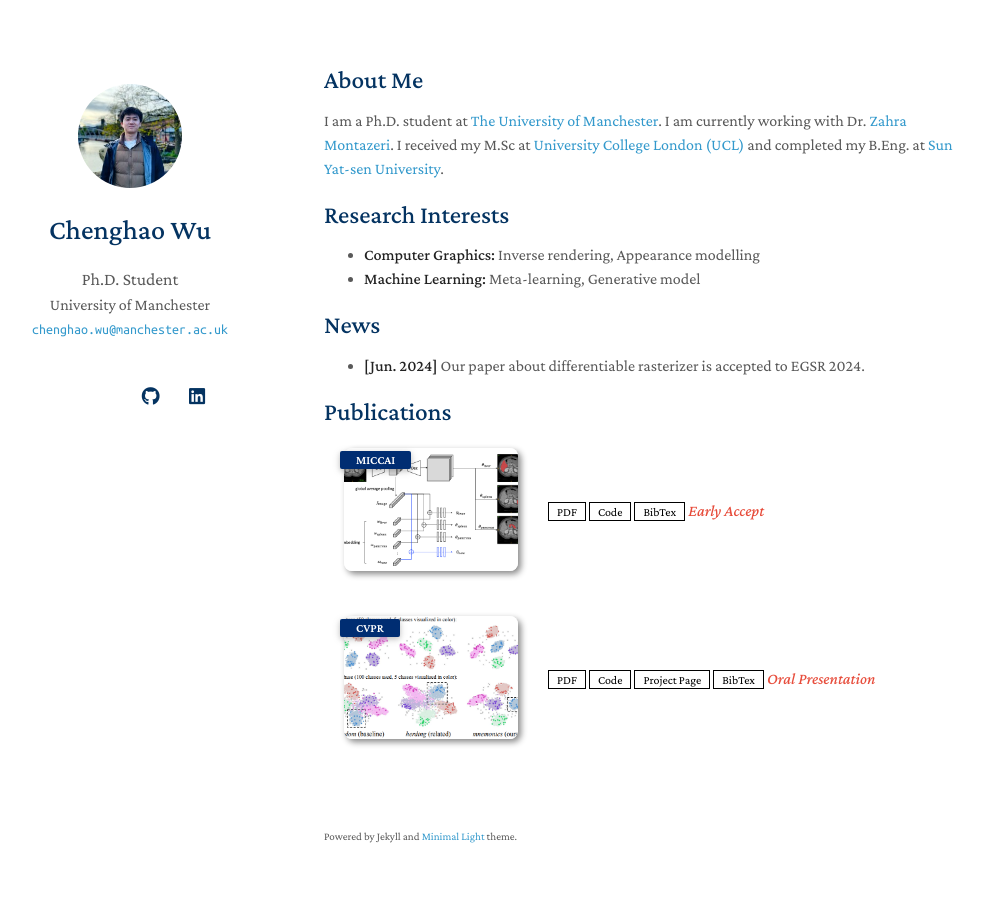
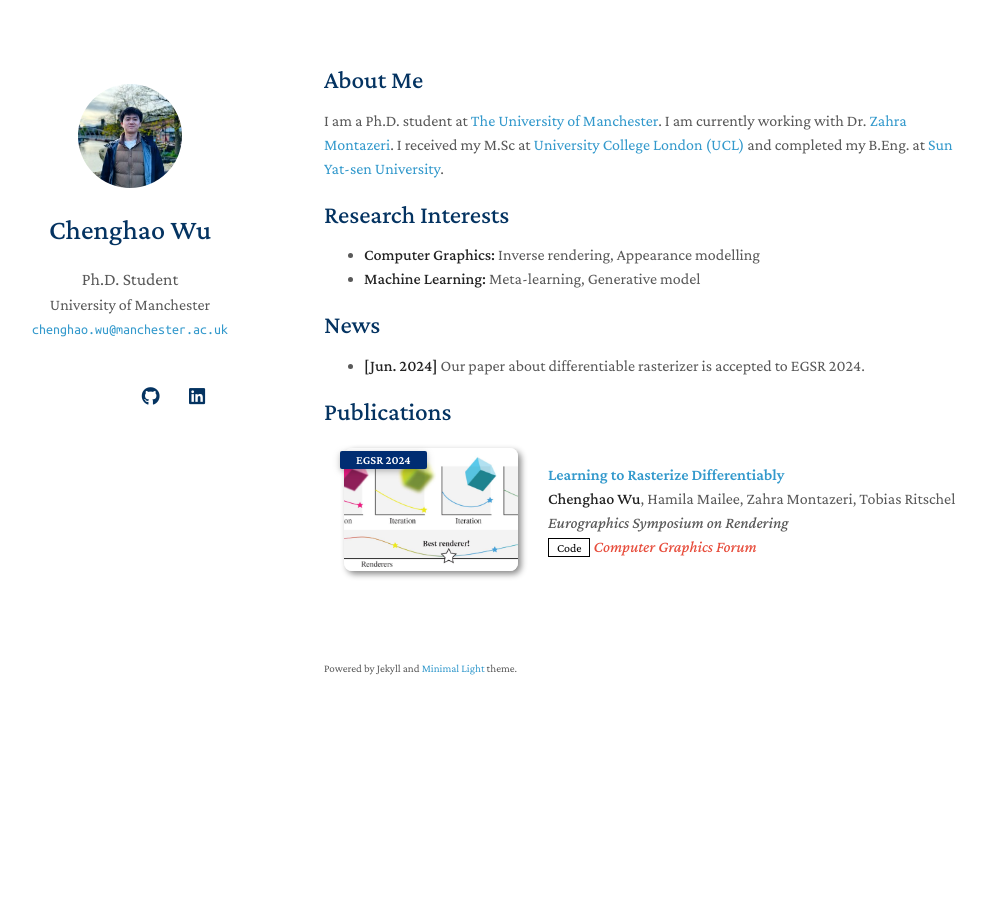
Before and after one commit to Theo-Wu/Theo-Wu.github.io, a Jekyll site: the page built from index.md, in a window 1280 px wide. Shown: the whole page, without its empty margins (146-1131 px from the left). Built offline with Jekyll 4.4.1, drawn with Linux system fonts in a browser that asks for light colours; nearby versions of some CDN libraries; a style sheet for code colours, icons or effects is not loaded; our own code applies the rules of GitHub Pages for plain Markdown files.

Commit message:
update publication

```diff
--- a/_data/publications.yml
+++ b/_data/publications.yml
@@ -1,22 +1,11 @@
 main:
 
-  - title: Continual Learning for Abdominal Multi-Organ and Tumor Segmentation
-    authors: Yixiao Zhang, Xinyi Li, Huimiao Chen, Alan Yuille, <strong>Yaoyao Liu*</strong>, Zongwei Zhou* (*Corresponding authors)
-    conference_short: MICCAI
-    conference: International Conference on Medical Image Computing and Computer-Assisted Intervention <strong>(MICCAI)</strong>, 2023.
-    pdf: https://arxiv.org/pdf/2306.00988.pdf
-    code: https://github.com/MrGiovanni/ContinualLearning
-    bibtex: https://bib.yliu.me/MICCAI23.txt
-    image: ./assets/img/teaser_example_2.png
-    notes: Early Accept
-
-  - title: "Mnemonics Training: Multi-Class Incremental Learning without Forgetting"
-    authors: <strong>Yaoyao Liu</strong>, Yuting Su, An-An Liu, Bernt Schiele, Qianru Sun
-    conference_short: CVPR
-    conference: IEEE/CVF Conference on Computer Vision and Pattern Recognition <strong>(CVPR)</strong>, 2020.
-    pdf: https://arxiv.org/pdf/2002.10211.pdf
-    code: https://github.com/yaoyao-liu/class-incremental-learning/tree/main/mnemonics-training
-    page: https://class-il.mpi-inf.mpg.de/mnemonics/
-    bibtex: https://class-il.mpi-inf.mpg.de/mnemonics/
-    notes: Oral Presentation
-    image: ./assets/img/teaser_example.png
+  - title: Learning to Rasterize Differentiably
+    authors: <strong>Chenghao Wu</strong>, Hamila Mailee, Zahra Montazeri, Tobias Ritschel
+    conference_short: EGSR 2024
+    conference: Eurographics Symposium on Rendering
+    pdf:
+    code: https://github.com/Theo-Wu/MetaRas
+    bibtex:
+    image: ./assets/img/Teaser_1.jpg
+    notes: Computer Graphics Forum
--- a/_includes/publications.md
+++ b/_includes/publications.md
@@ -16,16 +16,16 @@
     {% endif %}
   </div>
   <div class="col-sm-9" style="position: relative;padding-right: 15px;padding-left: 20px;">
-      <div class="title"><a href="{{ link.pdf }}">{{ Learning to Rasterize Differentiably }}</a></div>
-      <div class="author">{{ <strong>Chenghao Wu</strong>, Hamila Mailee, Zahra Montazeri, Tobias Ritschel }}</div>
-      <div class="periodical"><em>{{ Computer Graphics Forum (Proceedings of Eurographics Symposium on Rendering 2024) }}</em>
+      <div class="title"><a href="{{ link.pdf }}">{{ link.title }}</a></div>
+      <div class="author">{{ link.authors }}</div>
+      <div class="periodical"><em>{{ link.conference }}</em>
       </div>
     <div class="links">
       {% if link.pdf %}
       <a href="{{ link.pdf }}" class="btn btn-sm z-depth-0" role="button" target="_blank" style="font-size:12px;">PDF</a>
       {% endif %}
       {% if link.code %}
-      <a href="{{ https://github.com/Theo-Wu/MetaRas }}" class="btn btn-sm z-depth-0" role="button" target="_blank" style="font-size:12px;">Code</a>
+      <a href="{{ link.code }}" class="btn btn-sm z-depth-0" role="button" target="_blank" style="font-size:12px;">Code</a>
       {% endif %}
       {% if link.page %}
       <a href="{{ link.page }}" class="btn btn-sm z-depth-0" role="button" target="_blank" style="font-size:12px;">Project Page</a>
@@ -36,9 +36,9 @@
       {% if link.notes %}
       <strong> <i style="color:#e74d3c">{{ link.notes }}</i></strong>
       {% endif %}
-      <!-- {% if link.others %}
+      {% if link.others %}
       {{ link.others }}
-      {% endif %} -->
+      {% endif %}
     </div>
   </div>
 </div>
```
Also changed, not shown: assets/img/Teaser_1.jpg (added).
